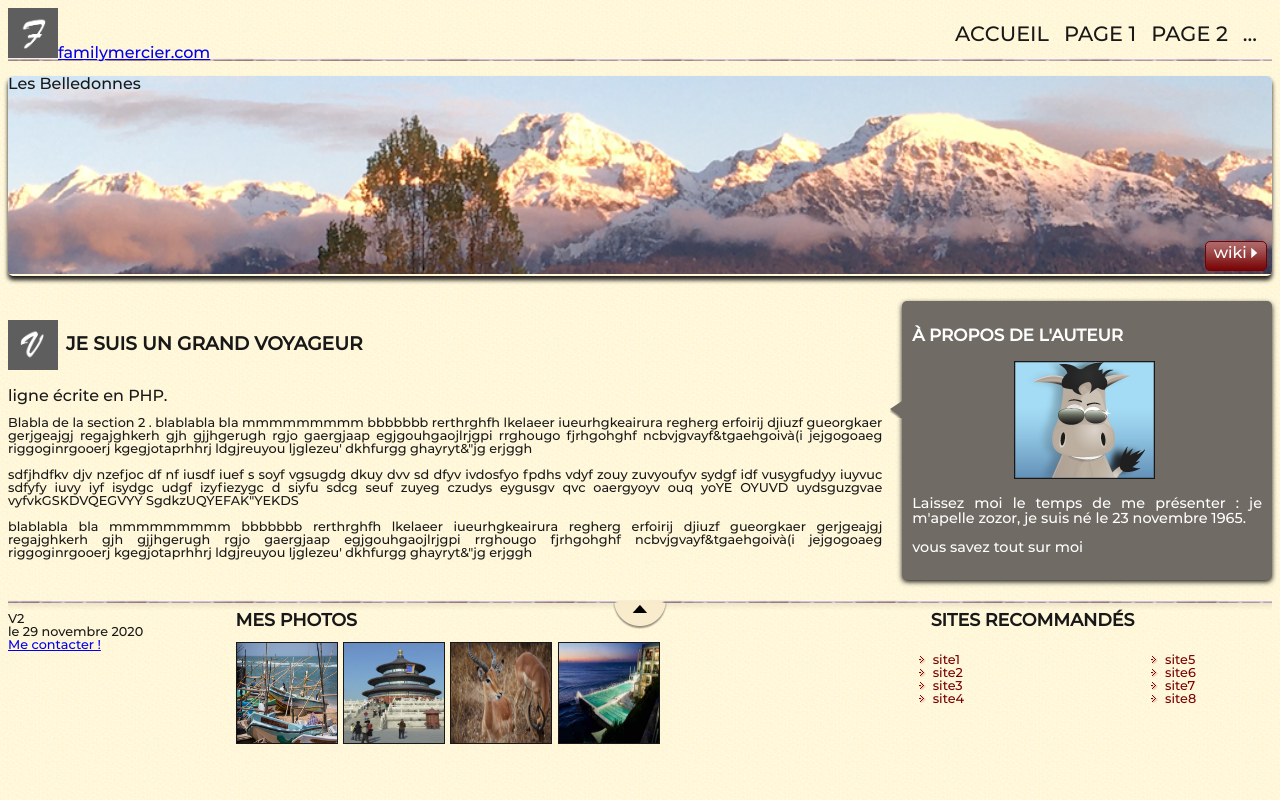
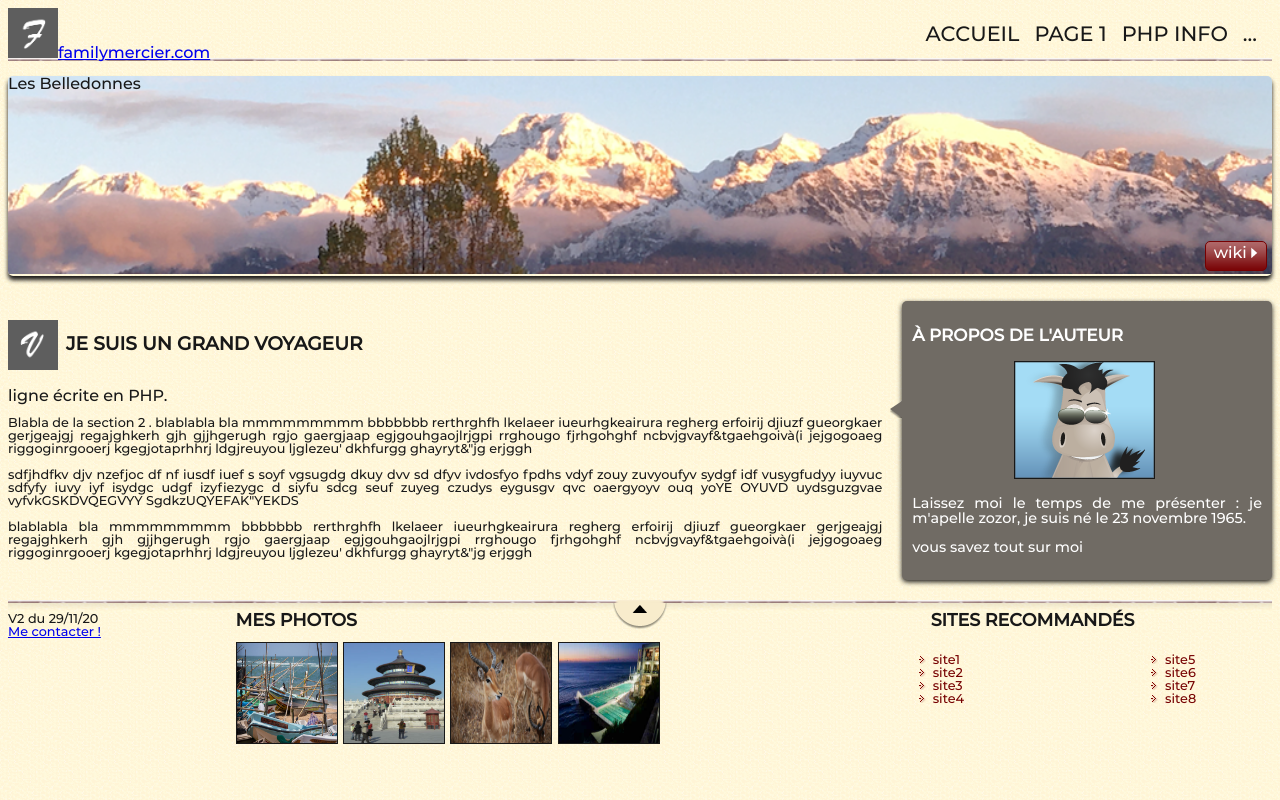
Before and after one commit to MercierFab/familymercier, a PHP site: page / in a window 1280 px wide. Run offline with PHP 8.4, Linux system fonts and the light colour scheme.

Commit message:
avec PHP infos

```diff
--- a/index.php
+++ b/index.php
@@ -22,7 +22,7 @@ nouvelle version V.2 en PHP -->
                     <ul>
                         <li><a href="index.php">Accueil</a></li>
                         <li><a href="page1.php">Page 1</a></li>
-                        <li><a href="#">Page 2</a></li>
+                        <li><a href="phpinfo.php">Php info</a></li>
                         <li><a href="#">...</a></li>
                     </ul>
                 </nav>
@@ -65,7 +65,7 @@ nouvelle version V.2 en PHP -->
 
             <footer>
                 <div id="miseAjour">
-                    <p>V2 <br/>le 29 novembre 2020<br />
+                    <p>V2 du 29/11/20<br />
                     <a href="#">Me contacter !</a></p>
                 </div>
                 <div id="mes_photos">
--- a/page1.php
+++ b/page1.php
@@ -17,7 +17,7 @@
                     <ul>
                         <li><a href="index.php">Accueil</a></li>
                         <li><a href="page1.php">Page 1</a></li>
-                        <li><a href="#">Page 2</a></li>
+                        <li><a href="phpinfo.php">Php info</a></li>
                         <li><a href="#">...</a></li>
                     </ul>
                 </nav>
@@ -48,6 +48,7 @@
 
             Diane and her friends spent the final day of her vist in San Francisco’s downtown area. Diane’s favorite part of her entire trip was taking a trolley to transport her up and down the hilly streets of San Francisco. Diane did a lot of shopping downtown on her last day. She and her friends celebrated the end of her visit by having dinner at one of San Francisco’s best restaurants.</p>
             <audio src="images/Applau.mp3" controls>message si marche pas</audio>
+            <p>Aujourd'hui nous sommes le <?php echo date('d/m/Y h:i'); ?>.</p>
 
             </article>
             <aside>
```
Also changed, not shown: phpinfo.php (added, +13 -0 lines).
